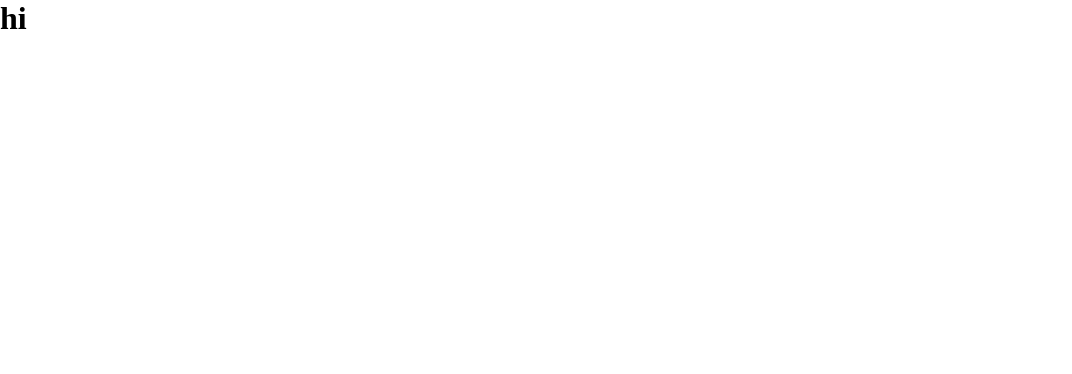
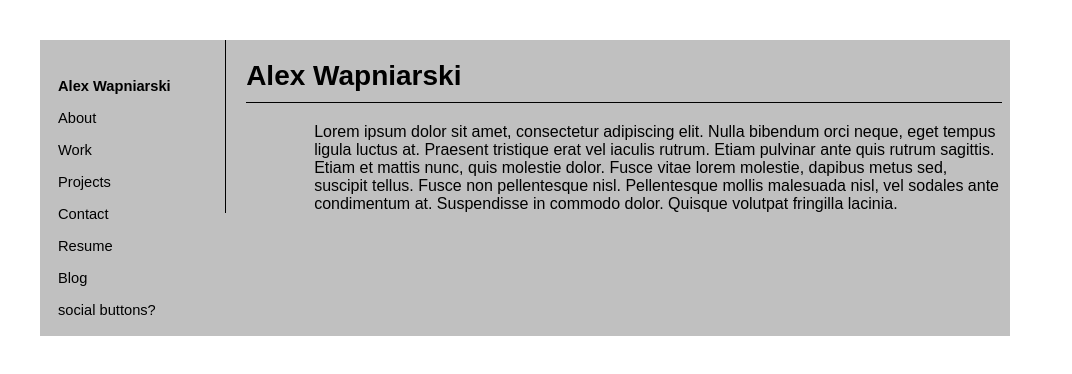
Before and after one commit to alex-wap/old-alex-wap.github.io, a plain HTML site: page index.html in a window 1280 px wide. Shown: the whole page, without its empty margins (0-1072 px from the left). Drawn offline with Linux system fonts and the light colour scheme.

Commit message:
added text and style to main page, updated readme file

```diff
--- a/index.html
+++ b/index.html
@@ -5,7 +5,23 @@
 	<link rel="stylesheet" type="text/css" href="style.css">
 </head>
 <body>
-<h1>hi</h1>
-
+<div id="container">
+	<nav>
+		<ul>
+			<li><strong><a href="https://alex-wap.github.io/">Alex Wapniarski</a></strong></li>
+			<li>About</li>
+			<li>Work</li>
+			<li>Projects</li>
+			<li>Contact</li>
+			<li>Resume</li>
+			<li>Blog</li>
+			<li>social buttons?</li>
+		</ul>
+	</nav>
+	<article id="main_content">
+		<h1>Alex Wapniarski</h1>
+		<p>Lorem ipsum dolor sit amet, consectetur adipiscing elit. Nulla bibendum orci neque, eget tempus ligula luctus at. Praesent tristique erat vel iaculis rutrum. Etiam pulvinar ante quis rutrum sagittis. Etiam et mattis nunc, quis molestie dolor. Fusce vitae lorem molestie, dapibus metus sed, suscipit tellus. Fusce non pellentesque nisl. Pellentesque mollis malesuada nisl, vel sodales ante condimentum at. Suspendisse in commodo dolor. Quisque volutpat fringilla lacinia.</p>
+	</article>
+</div>
 </body>
 </html>
--- a/style.css
+++ b/style.css
@@ -1,4 +1,51 @@
 *{
 	margin: 0;
 	padding: 0;
+	font-family: sans-serif;
 }
+
+a {
+	text-decoration: none;
+	color: black;
+}
+
+/* add hover animation via jQuery */
+/* pick font */
+
+nav {
+	padding: 30px 10px 0px 10px;
+	display: inline-block;
+	padding-right: 50px;
+}
+
+nav ul li{
+	list-style: none;
+	padding: 8px 0 8px 8px;
+	font-size: 11pt;
+}
+
+p{
+	margin: 20px 0 0 88px;
+}
+
+#container{
+	background-color: silver;
+	margin: 40px;
+	width: 970px;
+	padding-bottom: 10px;
+}
+
+#main_content{
+	border-left: 1px solid black;
+	display: inline-block;
+	vertical-align: top;
+	width: 80%;
+}
+
+h1{
+	margin: 20px 0 0 20px;
+	font-size: 28px;
+	border-bottom: 1px solid black;
+	padding-bottom: 10px;
+	padding-right: 300px;
+}
```
Also changed, not shown: README.md.
